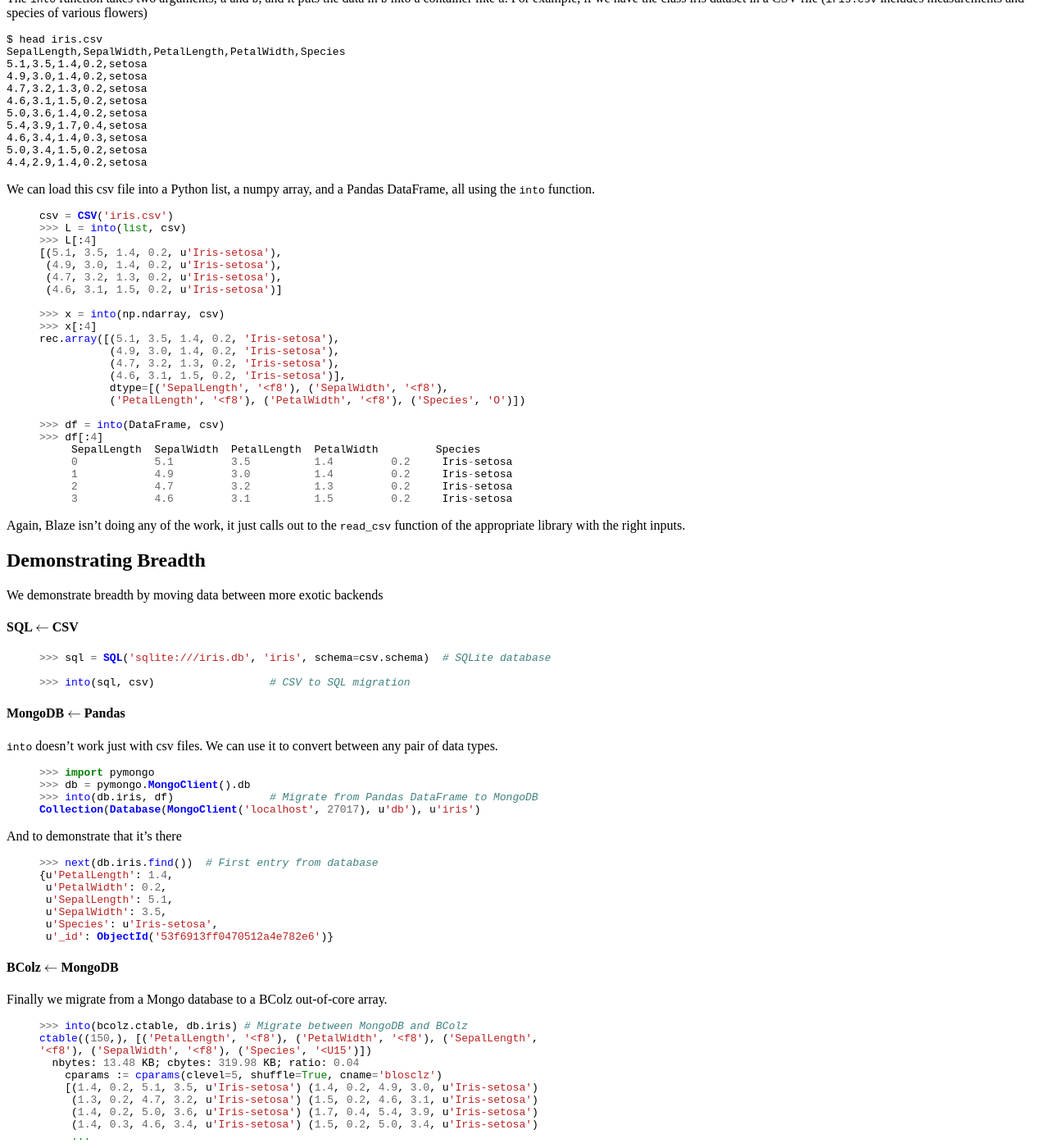
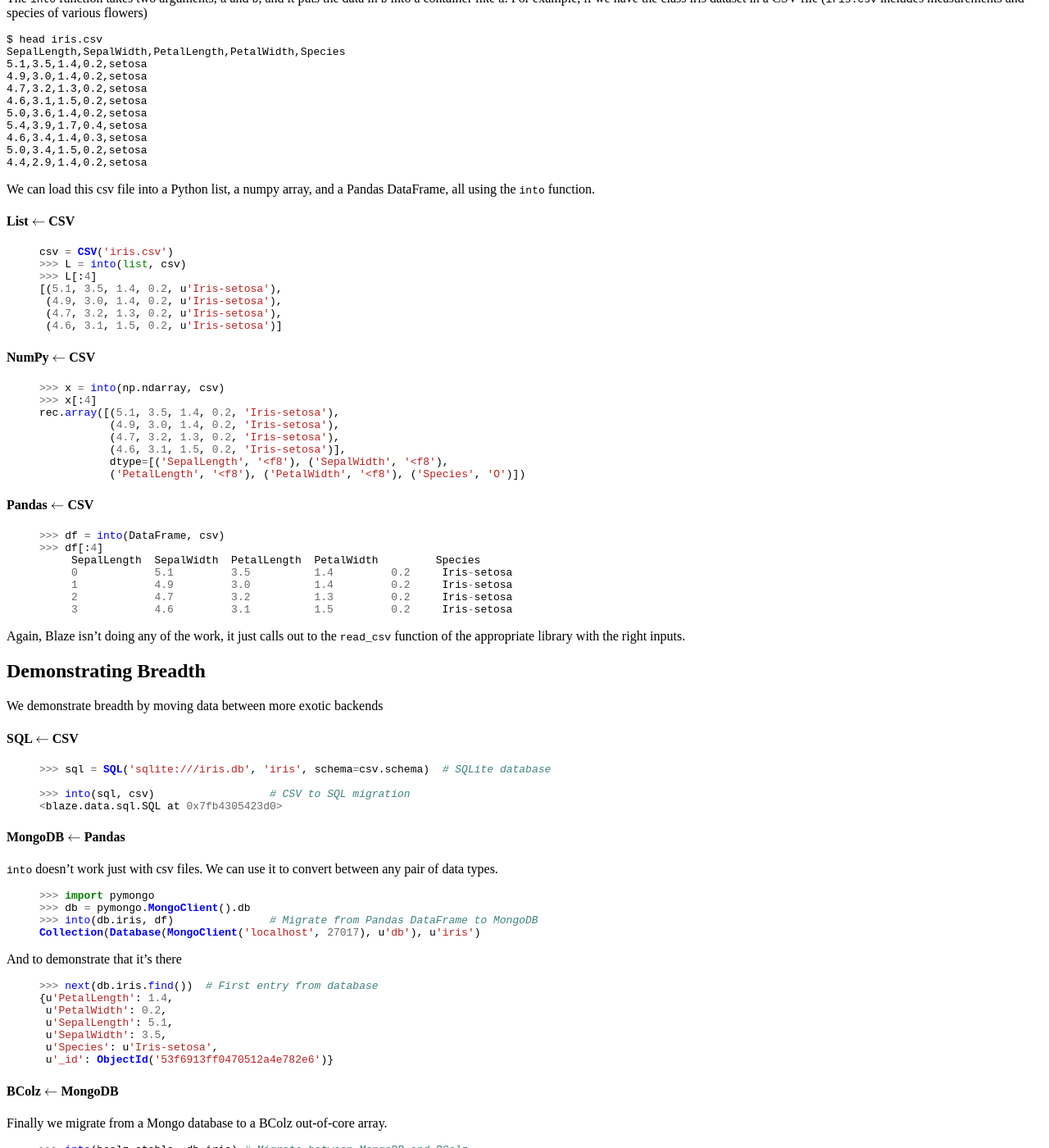
Before and after one commit to besyskymnbk/blog, a Jekyll site: the page built from _posts/work/2014-09-01-Blaze-into.md, in a window 1280 px wide and 1400 px high, scrolled down 445 px. Shown: the whole window at 82% size. Built offline with Jekyll 4.4.1, drawn with Linux system fonts in a browser that asks for light colours; formulas are drawn with MathJax 3; comment, search, counter and statistics services are not loaded.

Commit message:
normalize formatting in Blaze into post
thanks @maxhutch

```diff
--- a/_posts/work/2014-09-01-Blaze-into.md
+++ b/_posts/work/2014-09-01-Blaze-into.md
@@ -48,6 +48,7 @@ in a CSV file (`iris.csv` includes measurements and species of various flowers)
 We can load this csv file into a Python list, a numpy array, and a Pandas
 DataFrame, all using the `into` function.
 
+#### List $\leftarrow$ CSV
 {% highlight Python %}
 csv = CSV('iris.csv')
 >>> L = into(list, csv)
@@ -56,7 +57,10 @@ csv = CSV('iris.csv')
  (4.9, 3.0, 1.4, 0.2, u'Iris-setosa'),
  (4.7, 3.2, 1.3, 0.2, u'Iris-setosa'),
  (4.6, 3.1, 1.5, 0.2, u'Iris-setosa')]
+{% endhighlight %}
 
+#### NumPy $\leftarrow$ CSV
+{% highlight Python %}
 >>> x = into(np.ndarray, csv)
 >>> x[:4]
 rec.array([(5.1, 3.5, 1.4, 0.2, 'Iris-setosa'),
@@ -65,7 +69,10 @@ rec.array([(5.1, 3.5, 1.4, 0.2, 'Iris-setosa'),
            (4.6, 3.1, 1.5, 0.2, 'Iris-setosa')],
            dtype=[('SepalLength', '<f8'), ('SepalWidth', '<f8'),
            ('PetalLength', '<f8'), ('PetalWidth', '<f8'), ('Species', 'O')])
+{% endhighlight %}
 
+#### Pandas $\leftarrow$ CSV
+{% highlight Python %}
 >>> df = into(DataFrame, csv)
 >>> df[:4]
      SepalLength  SepalWidth  PetalLength  PetalWidth         Species
@@ -90,6 +97,7 @@ We demonstrate breadth by moving data between more exotic backends
 >>> sql = SQL('sqlite:///iris.db', 'iris', schema=csv.schema)  # SQLite database
 
 >>> into(sql, csv)                  # CSV to SQL migration
+<blaze.data.sql.SQL at 0x7fb4305423d0>
 {% endhighlight %}
 
 
```
